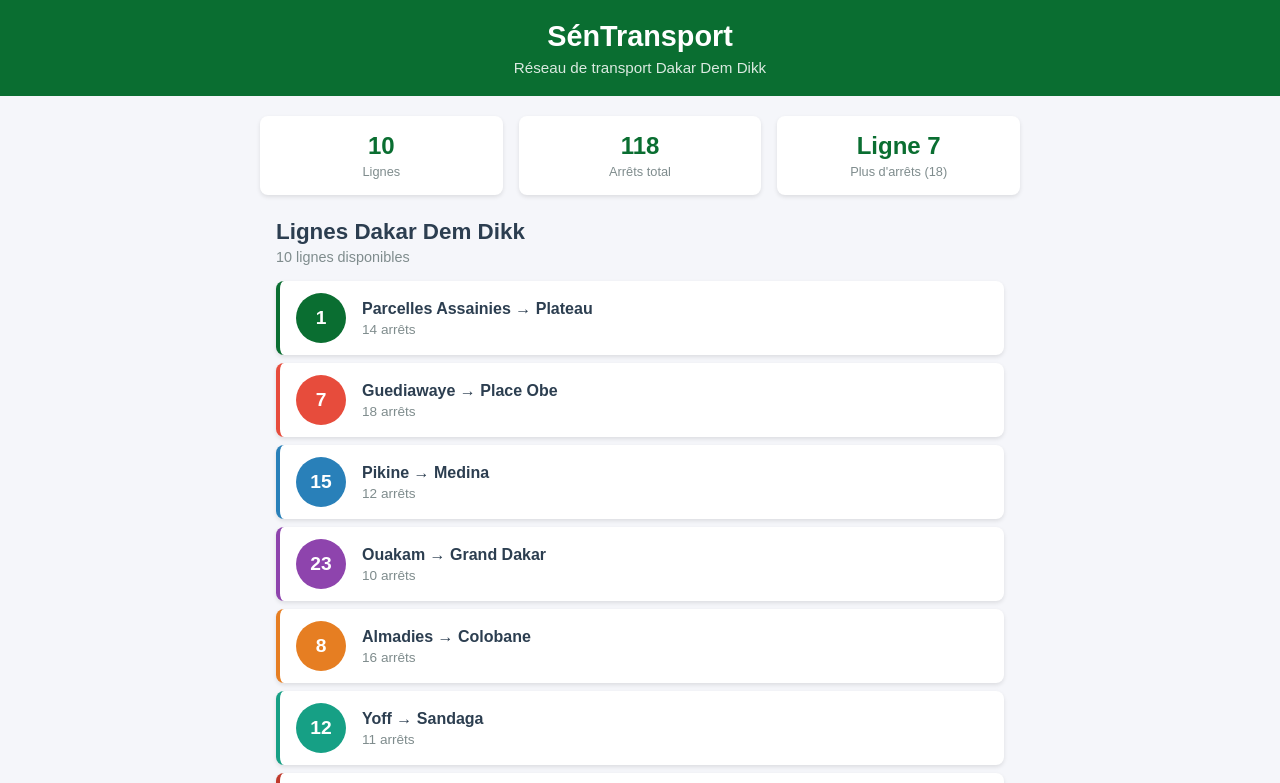
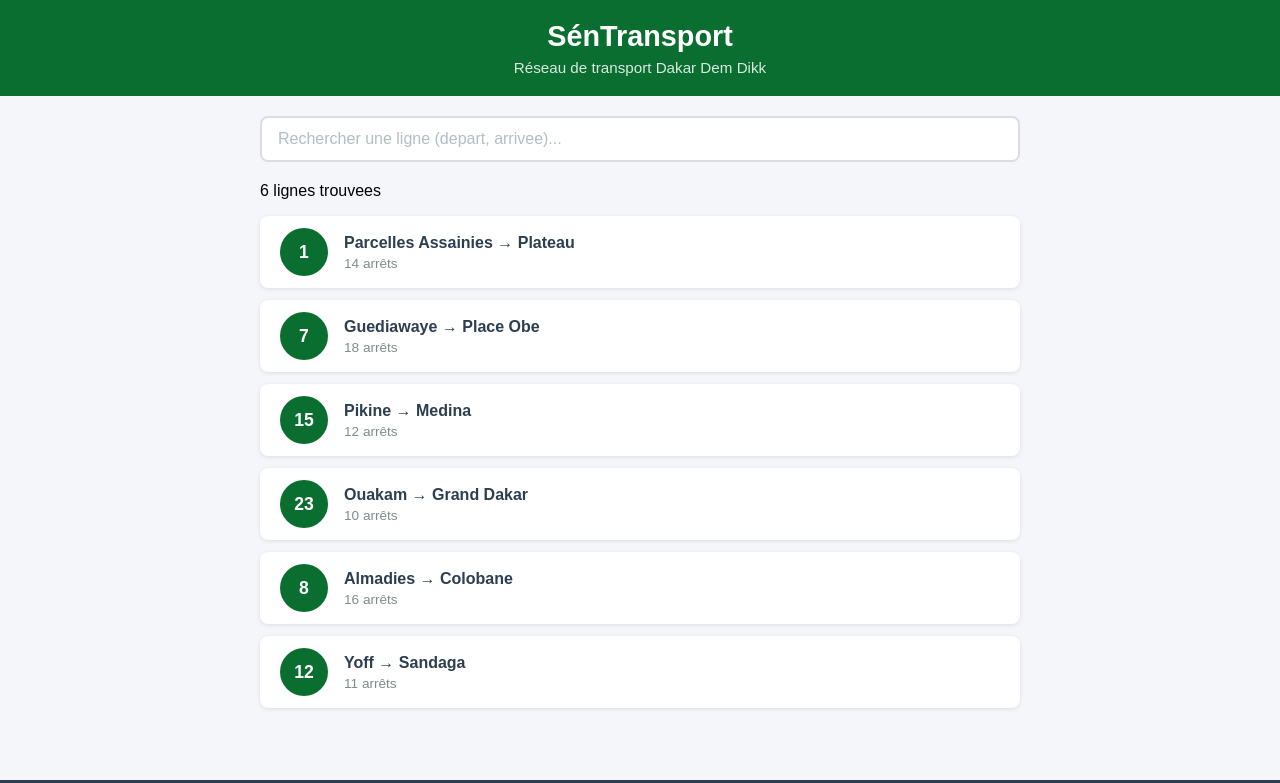
Before and after one commit to houleye12/sentransport, a React (Create React App) app: page / in a window 1280 px wide. Shown: the top 783 px of the page. Built offline with nearby package versions, Linux system fonts and the light colour scheme.

Commit message:
Lab 3 : etat, recherche et selection de ligne

```diff
--- a/src/App.css
+++ b/src/App.css
@@ -19,4 +19,15 @@
   .contenu {
     padding: 12px;
   }
+
+  .ligne-bus {
+    padding: 10px 12px;
+  }
+
+  .ligne-numero {
+    width: 40px;
+    height: 40px;
+    font-size: 1rem;
+    margin-right: 12px;
+  }
 }
--- a/src/App.js
+++ b/src/App.js
@@ -1,29 +1,77 @@
+import { useState } from 'react';
 import './App.css';
 import Header from './Header';
-import ListeLignes from './ListeLignes';
+import Recherche from './Recherche';
+import LigneBus from './LigneBus';
+import DetailLigne from './DetailLigne';
 import Footer from './Footer';
-import StatReseau from './StatReseau';
 
 function App() {
+  const [recherche, setRecherche] = useState("");
+  const [ligneSelectionnee, setLigneSelectionnee] = useState(null);
+
   const lignes = [
-    { id: 1, numero: "1",  depart: "Parcelles Assainies", arrivee: "Plateau",     arrets: 14, couleur: "#0a6e31" },
-    { id: 2, numero: "7",  depart: "Guediawaye",          arrivee: "Place Obe",   arrets: 18, couleur: "#e74c3c" },
-    { id: 3, numero: "15", depart: "Pikine",              arrivee: "Medina",      arrets: 12, couleur: "#2980b9" },
-    { id: 4, numero: "23", depart: "Ouakam",              arrivee: "Grand Dakar", arrets: 10, couleur: "#8e44ad" },
-    { id: 5, numero: "8",  depart: "Almadies",            arrivee: "Colobane",    arrets: 16, couleur: "#e67e22" },
-    { id: 6, numero: "12", depart: "Yoff",                arrivee: "Sandaga",     arrets: 11, couleur: "#16a085" },
-    { id: 7,  numero: "3",  depart: "Fann",      arrivee: "Liberté",   arrets: 9,  couleur: "#c0392b" },
-    { id: 8,  numero: "5",  depart: "HLM",       arrivee: "Medina",    arrets: 7,  couleur: "#d35400" },
-    { id: 9,  numero: "9",  depart: "Dieuppeul", arrivee: "Sandaga",   arrets: 13, couleur: "#27ae60" },
-    { id: 10, numero: "18", depart: "Sicap",     arrivee: "Colobane",  arrets: 8,  couleur: "#2c3e50" },
+    { id: 1, numero: "1", depart: "Parcelles Assainies",
+      arrivee: "Plateau", arrets: 14,
+      listeArrets: ["Parcelles U14", "Parcelles U10",
+        "Camberene", "Patte d'Oie", "Grand Dakar",
+        "Colobane", "Ponty", "Plateau"] },
+    { id: 2, numero: "7", depart: "Guediawaye",
+      arrivee: "Place Obe", arrets: 18,
+      listeArrets: ["Guediawaye", "Pikine", "Thiaroye",
+        "Keur Massar", "Grand Yoff", "Parcelles",
+        "Liberte 6", "Place Obe"] },
+    { id: 3, numero: "15", depart: "Pikine",
+      arrivee: "Medina", arrets: 12,
+      listeArrets: ["Pikine Centre", "Thiaroye Gare",
+        "Hann", "Colobane", "Fass", "Medina"] },
+    { id: 4, numero: "23", depart: "Ouakam",
+      arrivee: "Grand Dakar", arrets: 10,
+      listeArrets: ["Ouakam Village", "Mermoz", "Fann",
+        "Point E", "Liberte 5", "Grand Dakar"] },
+    { id: 5, numero: "8", depart: "Almadies",
+      arrivee: "Colobane", arrets: 16,
+      listeArrets: ["Almadies", "Ngor", "Yoff",
+        "Ouest Foire", "Liberte 6", "Colobane"] },
+    { id: 6, numero: "12", depart: "Yoff",
+      arrivee: "Sandaga", arrets: 11,
+      listeArrets: ["Yoff Village", "Aeroport LSS",
+        "Parcelles U17", "Grand Yoff", "HLM", "Sandaga"] },
   ];
+
+  const lignesFiltrees = lignes.filter(l =>
+    l.depart.toLowerCase().includes(recherche.toLowerCase()) ||
+    l.arrivee.toLowerCase().includes(recherche.toLowerCase()) ||
+    l.numero.includes(recherche)
+  );
+ function handleClickLigne(ligne) {
+    if (ligneSelectionnee && ligneSelectionnee.id === ligne.id) {
+      setLigneSelectionnee(null);
+    } else {
+      setLigneSelectionnee(ligne);
+    }
+  }
 
   return (
     <div className="App">
       <Header />
       <main className="contenu">
-        <StatReseau lignes={lignes} />
-        <ListeLignes lignes={lignes} />
+        <Recherche valeur={recherche} onChange={setRecherche} />
+        <p className="resultat-recherche">
+          {lignesFiltrees.length} ligne{lignesFiltrees.length > 1 ? 's' : ''} trouvee{lignesFiltrees.length > 1 ? 's' : ''}
+        </p>
+        {lignesFiltrees.map(ligne => (
+          <LigneBus
+            key={ligne.id}
+            numero={ligne.numero}
+            depart={ligne.depart}
+            arrivee={ligne.arrivee}
+            arrets={ligne.arrets}
+            estSelectionnee={ligneSelectionnee && ligneSelectionnee.id === ligne.id}
+            onClick={() => handleClickLigne(ligne)}
+          />
+        ))}
+        {ligneSelectionnee && <DetailLigne ligne={ligneSelectionnee} />}
       </main>
       <Footer />
     </div>
--- /dev/null
+++ b/src/DetailLigne.css
@@ -0,0 +1,67 @@
+.detail-ligne {
+  background-color: #ffffff;
+  border: 2px solid #0a6e31;
+  border-radius: 8px;
+  padding: 20px;
+  margin-top: 16px;
+  animation: slideDown 0.3s ease;
+}
+
+@keyframes slideDown {
+  from { opacity: 0; transform: translateY(-10px); }
+  to { opacity: 1; transform: translateY(0); }
+}
+
+.detail-titre {
+  color: #0a6e31;
+  margin: 0 0 8px 0;
+  font-size: 1.2rem;
+}
+
+.detail-info {
+  color: #7f8c8d;
+  margin: 0 0 16px 0;
+  font-size: 0.9rem;
+}
+
+.detail-arrets h4 {
+  color: #2c3e50;
+  margin: 0 0 8px 0;
+}
+
+.detail-liste {
+  list-style: none;
+  padding: 0;
+  margin: 0;
+}
+
+.detail-arret {
+  display: flex;
+  align-items: center;
+  padding: 8px 0;
+  border-bottom: 1px solid #f0f0f0;
+}
+
+.detail-arret:last-child {
+  border-bottom: none;
+}
+
+.arret-numero {
+  background-color: #0a6e31;
+  color: white;
+  width: 28px;
+  height: 28px;
+  border-radius: 50%;
+  display: flex;
+  align-items: center;
+  justify-content: center;
+  font-size: 0.8rem;
+  font-weight: bold;
+  margin-right: 12px;
+  flex-shrink: 0;
+}
+
+.arret-nom {
+  color: #2c3e50;
+  font-size: 0.95rem;
+}
--- /dev/null
+++ b/src/DetailLigne.js
@@ -0,0 +1,27 @@
+import './DetailLigne.css';
+
+function DetailLigne({ ligne }) {
+  return (
+    <div className="detail-ligne">
+      <h3 className="detail-titre">
+        Ligne {ligne.numero} : {ligne.depart} &rarr; {ligne.arrivee}
+      </h3>
+      <p className="detail-info">
+        {ligne.arrets} arrêts sur ce trajet
+      </p>
+      <div className="detail-arrets">
+        <h4>Arrêts principaux :</h4>
+        <ul className="detail-liste">
+          {ligne.listeArrets.map((arret, index) => (
+            <li key={index} className="detail-arret">
+              <span className="arret-numero">{index + 1}</span>
+              <span className="arret-nom">{arret}</span>
+            </li>
+          ))}
+        </ul>
+      </div>
+    </div>
+  );
+}
+
+export default DetailLigne;
--- a/src/LigneBus.css
+++ b/src/LigneBus.css
@@ -1,32 +1,31 @@
 .ligne-bus {
   display: flex;
   align-items: center;
-  padding: 12px 16px;
-  margin: 8px 0;
   background-color: #ffffff;
   border-radius: 8px;
-  border-left: 4px solid #0a6e31;
-  box-shadow: 0 2px 4px rgba(0, 0, 0, 0.1);
+  padding: 12px 16px;
+  margin-bottom: 12px;
+  box-shadow: 0 1px 4px rgba(0,0,0,0.1);
   cursor: pointer;
-  transition: transform 0.2s, box-shadow 0.2s;
+  border-left: 4px solid transparent;
+  transition: background-color 0.2s;
 }
 
 .ligne-bus:hover {
-  transform: translateX(4px);
-  box-shadow: 0 4px 8px rgba(0, 0, 0, 0.15);
+  background-color: #f5f5f5;
 }
 
 .ligne-numero {
   background-color: #0a6e31;
   color: white;
-  font-weight: bold;
-  font-size: 1.2rem;
-  width: 50px;
-  height: 50px;
+  width: 48px;
+  height: 48px;
   border-radius: 50%;
   display: flex;
   align-items: center;
   justify-content: center;
+  font-size: 1.1rem;
+  font-weight: bold;
   margin-right: 16px;
   flex-shrink: 0;
 }
@@ -37,13 +36,22 @@
 }
 
 .ligne-trajet {
+  font-weight: bold;
+  color: #2c3e50;
   font-size: 1rem;
-  font-weight: 600;
-  color: #2c3e50;
 }
 
 .ligne-arrets {
-  font-size: 0.85rem;
   color: #7f8c8d;
+ font-size: 0.85rem;
   margin-top: 4px;
 }
+
+.ligne-bus-active {
+  border-left: 4px solid #e67e22;
+  background-color: #fef9f3;
+}
+
+.ligne-bus-active .ligne-numero {
+  background-color: #e67e22;
+}
--- a/src/LigneBus.js
+++ b/src/LigneBus.js
@@ -1,11 +1,12 @@
 import './LigneBus.css';
 
-function LigneBus({ numero, depart, arrivee, arrets, couleur }) {
+function LigneBus({ numero, depart, arrivee, arrets, estSelectionnee, onClick }) {
   return (
-    <div className="ligne-bus" style={{ borderLeftColor: couleur }}>
-      <div className="ligne-numero" style={{ backgroundColor: couleur }}>
-        {numero}
-      </div>
+    <div
+      className={"ligne-bus " + (estSelectionnee ? "ligne-bus-active" : "")}
+      onClick={onClick}
+    >
+      <div className="ligne-numero">{numero}</div>
       <div className="ligne-info">
         <span className="ligne-trajet">
           {depart} &rarr; {arrivee}
--- /dev/null
+++ b/src/Recherche.css
@@ -0,0 +1,22 @@
+.recherche {
+  margin-bottom: 20px;
+}
+
+.recherche-input {
+  width: 100%;
+  padding: 12px 16px;
+  font-size: 1rem;
+  border: 2px solid #dcdde1;
+  border-radius: 8px;
+  outline: none;
+  box-sizing: border-box;
+  transition: border-color 0.2s;
+}
+
+.recherche-input:focus {
+  border-color: #0a6e31;
+}
+
+.recherche-input::placeholder {
+  color: #b2bec3;
+}
--- /dev/null
+++ b/src/Recherche.js
@@ -0,0 +1,17 @@
+import './Recherche.css';
+
+function Recherche({ valeur, onChange }) {
+  return (
+    <div className="recherche">
+      <input
+        type="text"
+        className="recherche-input"
+        placeholder="Rechercher une ligne (depart, arrivee)..."
+        value={valeur}
+        onChange={e => onChange(e.target.value)}
+      />
+    </div>
+  );
+}
+
+export default Recherche;
```
